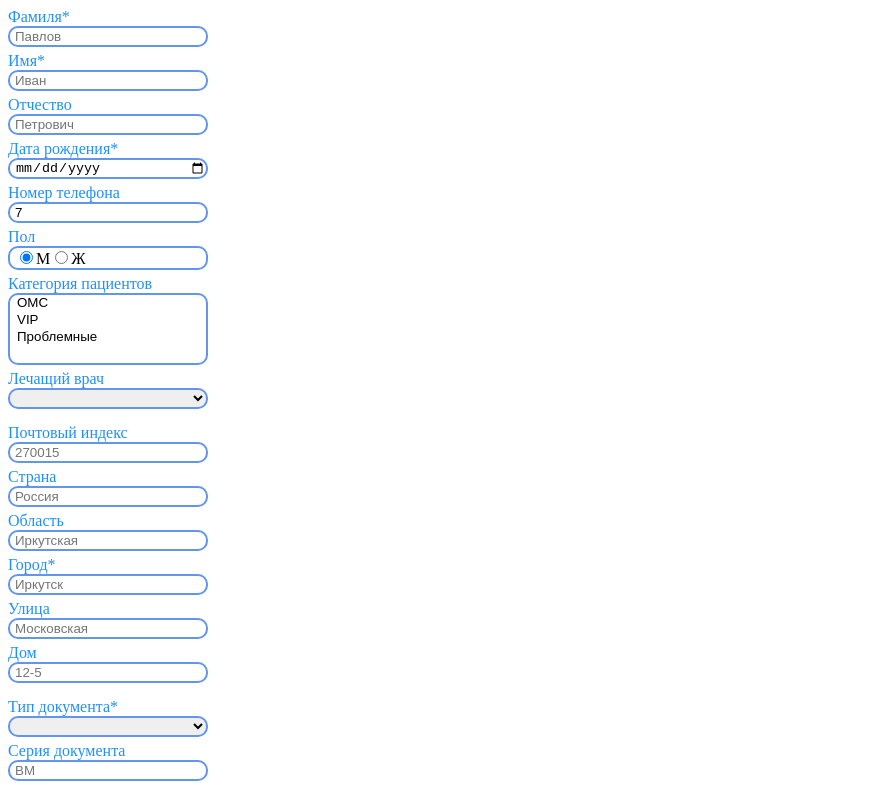
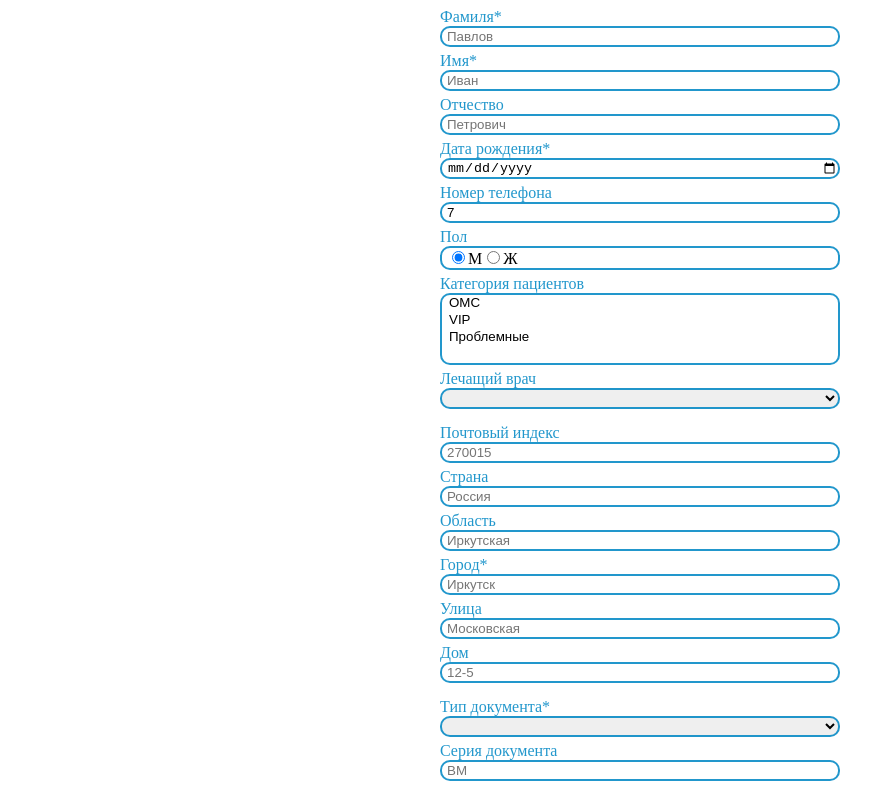
Before and after one commit to ArtemidaOctavia/Medods-test-task-form, a Vue app: page / in a window 1280 px wide. Shown: the top 787 px of the page, without its empty margins (0-895 px from the left). Built offline with nearby package versions, Linux system fonts and the light colour scheme.

Commit message:
fix date validation and change styles

```diff
--- a/src/App.vue
+++ b/src/App.vue
@@ -22,6 +22,7 @@
         >
         <span class="form__input-title">Дата рождения*</span>
         <input class="form__input"
+               @input="validateDate(`birthDate`)"
                type="date"
                v-model.trim='$v.client.birthDate.$model'
                :class="{ 'form--input-invalid': this.$v.client.birthDate.$error }"
@@ -30,7 +31,7 @@
         <input class="form__input"
                type="tel"
                v-model.trim='$v.client.phoneNumber.$model'
-               @input="onChange"
+               @input="onPhoneNumberChange"
                :class="{ 'form--input-invalid': this.$v.client.phoneNumber.$error }"
         >
         <small
@@ -109,6 +110,7 @@
         <span class="form__input-title">Дата выдачи*</span>
         <input class="form__input"
                type="date"
+               @input="validateDate(`dateOfIssue`)"
                v-model="$v.client.dateOfIssue.$model"
                placeholder="Когда выдан"
                :class="{ 'form--input-invalid': this.$v.client.dateOfIssue.$error }"
@@ -197,19 +199,31 @@
           event.target.reset()
         }, 2000)
       },
-      onChange() {
-        let newText = this.client.phoneNumber.split('');
+      onPhoneNumberChange() {
+        let newText = this.client.phoneNumber.split('')
         newText[0] = '7'
         this.client.phoneNumber = newText.join('')
+      },
+      validateDate(targetValue) {
+        let date = new Date
+        if (Number(this.client[`${targetValue}`].split('-')[0]) > 2020) {
+          let incorrectValue = this.client[`${targetValue}`].split('-')
+          incorrectValue[0] = String(date.getFullYear())
+          this.client[`${targetValue}`] = incorrectValue.join('-')
+        }
       }
     }
   }
 </script>
 
 <style lang="sass">
+    $mainColor: rgba(10, 140, 199, 0.9)
+    $errorColor: rgba(200, 0, 17, 0.9)
+    $buttonColor: rgba(10, 140, 199, 0.3)
 
     .form-holder
-      max-width: 200px
+      margin: 0 auto
+      max-width: 400px
 
     .form
       display: flex
@@ -222,27 +236,39 @@
 
     .form__input
       margin-bottom: 5px
-      border: solid cornflowerblue 2px
+      border: solid $mainColor 2px
       border-radius: 10px
       padding-left: 5px
       outline: 0
 
+    .form__input:focus
+      box-shadow: $mainColor 0 0 10px
+
     .form__input-title
-      color: dodgerblue
+      color: $mainColor
 
     .form__submit-button
       border-radius: 10px
-      border: cornflowerblue solid 2px
-      background-color: powderblue
+      border: $buttonColor solid 2px
+      background-color: $buttonColor
+      margin-top: 5px
+      outline: 0
+      width: 300px
+
+    .form__submit-button:active
+      box-shadow: $buttonColor 0 0 10px
 
     .form--input-invalid
-      border: solid red 2px
+      border: solid $errorColor 2px
+      box-shadow: $errorColor 0 0 5px
 
     .form__invalid-message
-      color: red
+      color: $errorColor
 
     .form__successMessage
+      text-align: center
       background-color: lightgreen
       border-radius: 10px
       padding: 10px
+
 </style>
```
